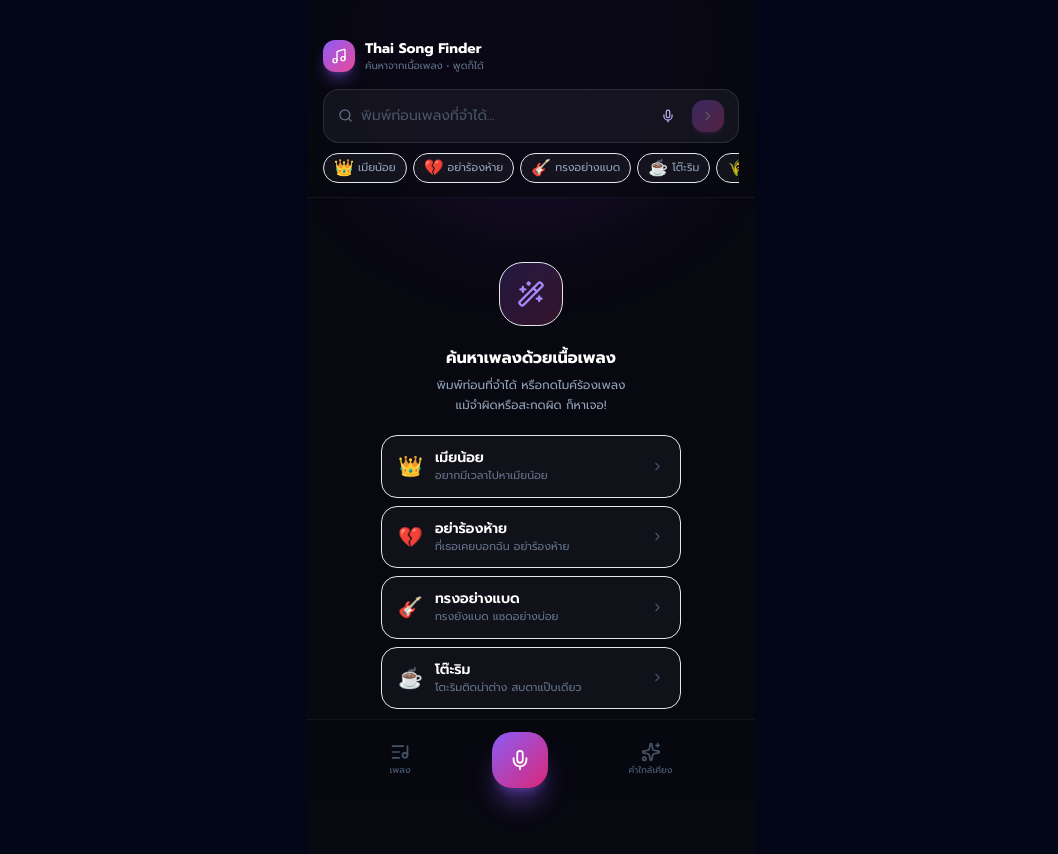
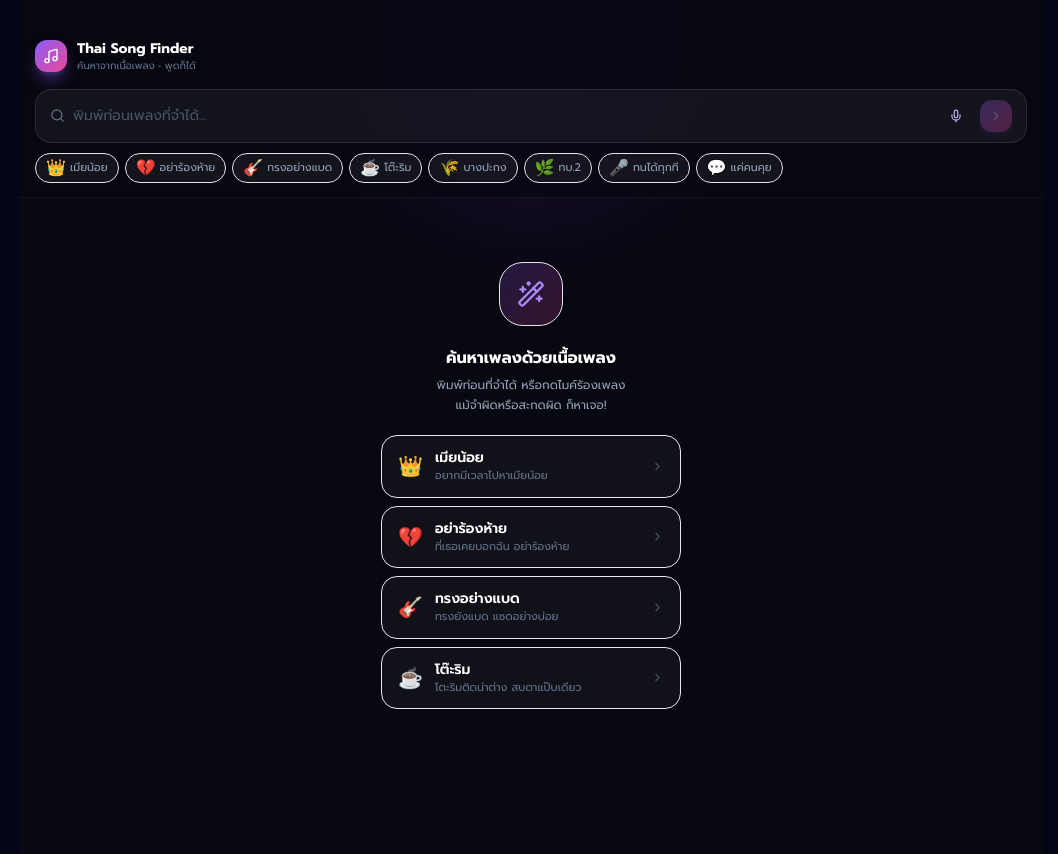
Before and after one commit to SirimongkolMannubut/thai-word-embedding, a Next.js app: page / in a window 1280 px wide. Shown: the top 854 px of the page, without its empty margins (109-1167 px from the left). Built offline with nearby package versions, Linux system fonts and the light colour scheme.

Commit message:
feat: make UI responsive for desktop and mobile

```diff
--- a/app/page.tsx
+++ b/app/page.tsx
@@ -117,7 +117,7 @@ export default function HomePage() {
   };
 
   return (
-    <div className="min-h-screen bg-[#080811] text-white flex flex-col max-w-md mx-auto relative overflow-x-hidden">
+    <div className="min-h-screen bg-[#080811] text-white flex flex-col w-full max-w-5xl mx-auto relative overflow-x-hidden">
 
       {/* Ambient glows */}
       <div className="fixed inset-0 pointer-events-none overflow-hidden">
@@ -249,7 +249,7 @@ export default function HomePage() {
 
             {/* Loading Skeletons */}
             {isLoading && activeView === "songs" && (
-              <div className="space-y-3">
+              <div className="grid grid-cols-1 md:grid-cols-2 gap-4 pb-6">
                 {[0, 1, 2].map((i) => (
                   <div key={i} className="rounded-2xl bg-white/[0.04] border border-white/5 p-4 animate-pulse">
                     <div className="flex gap-3">
@@ -267,7 +267,7 @@ export default function HomePage() {
 
             {/* SONG CARDS */}
             {activeView === "songs" && !isLoading && (
-              <div className="space-y-2.5">
+              <div className="grid grid-cols-1 md:grid-cols-2 lg:grid-cols-2 gap-4 pb-6">
                 {matchedSongs.length === 0 ? (
                   <div className="text-center py-12">
                     <p className="text-4xl mb-3">🔍</p>
@@ -421,7 +421,7 @@ export default function HomePage() {
 
             {/* WORD RESULTS */}
             {activeView === "words" && (
-              <div className="space-y-2">
+              <div className="grid grid-cols-1 sm:grid-cols-2 md:grid-cols-3 gap-3 pb-6">
                 <p className="text-[10px] text-slate-600 px-1 pb-1">คำที่มีความหมายใกล้เคียงกัน (Word Embedding)</p>
                 {similarWords.length === 0 ? (
                   <div className="text-center py-12">
@@ -459,7 +459,7 @@ export default function HomePage() {
       </main>
 
       {/* ── BOTTOM NAV ── */}
-      <nav className="fixed bottom-0 left-1/2 -translate-x-1/2 w-full max-w-md z-30 border-t border-white/5 bg-[#080811]/90 backdrop-blur-2xl px-8 py-3 safe-area-bottom">
+      <nav className="fixed bottom-0 left-1/2 -translate-x-1/2 w-full max-w-md z-30 md:hidden border-t border-white/5 bg-[#080811]/90 backdrop-blur-2xl px-8 py-3 safe-area-bottom">
         <div className="flex items-center justify-around">
           <button
             onClick={() => setActiveView("songs")}
```
